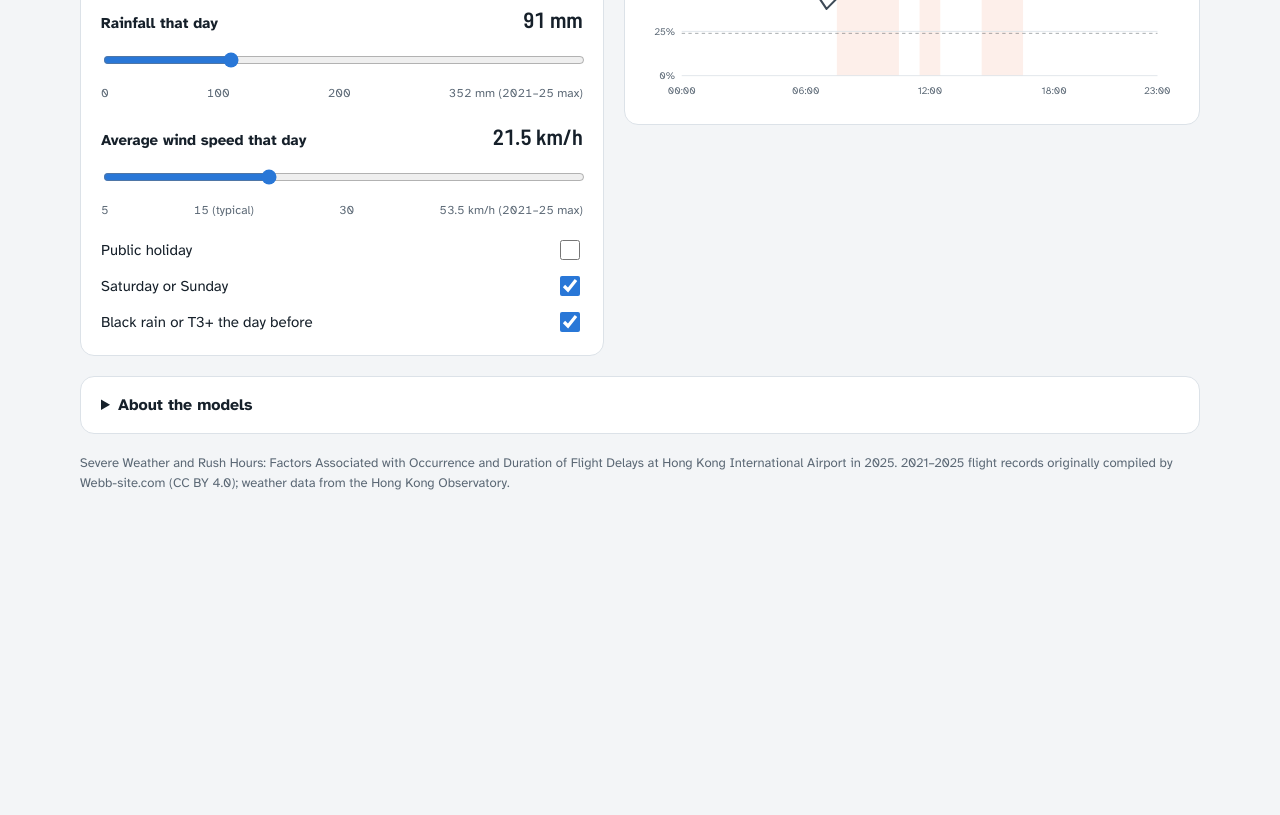
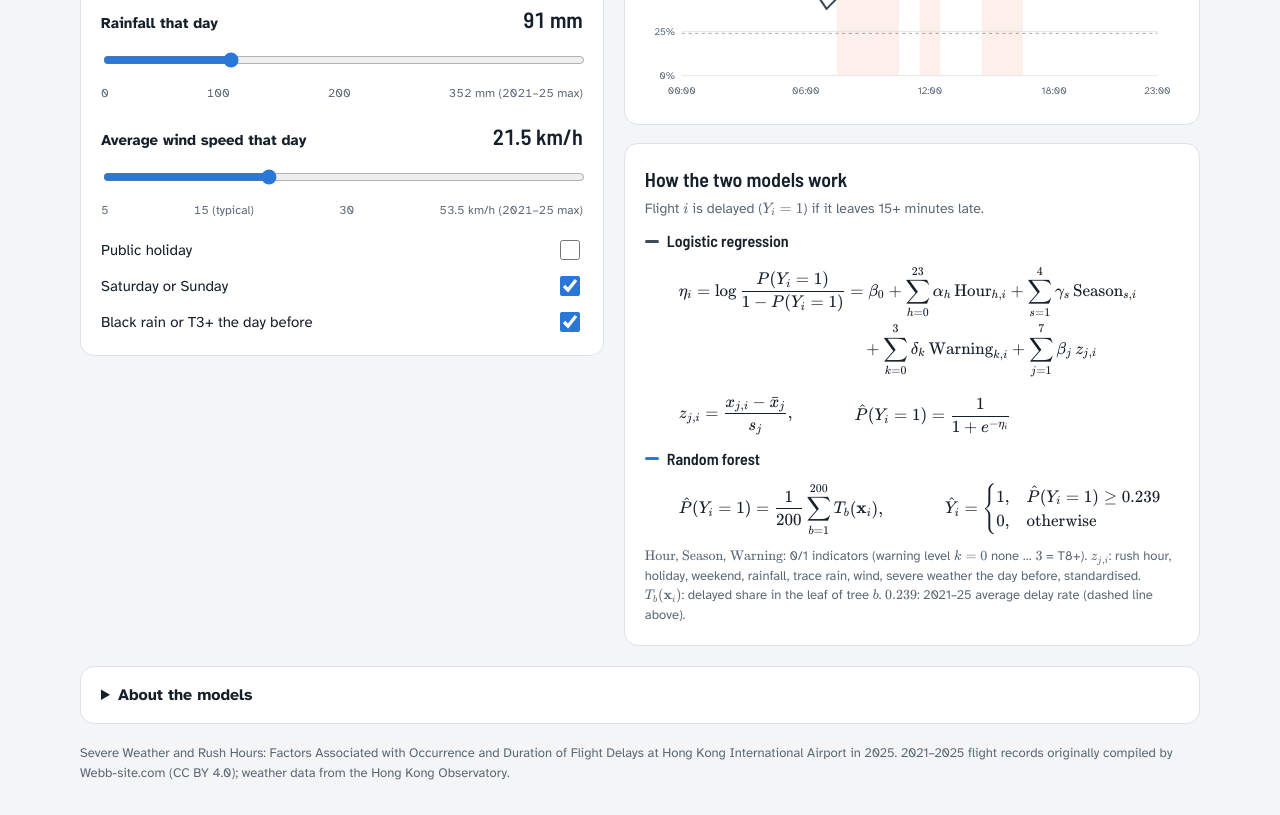
Before and after one commit to lswill2007/hkg-delay-predictor, a plain HTML site: page index.html in a window 1280 px wide. Shown: the part 797-1612 px from the top of the page. Before the commit the page ends 1322 px from the top, so only its background shows below. Drawn offline with nearby package versions, Linux system fonts and the light colour scheme.

Commit message:
Implement model formulas panel with LaTeX support
Added a panel for model formulas with explanations and LaTeX rendering.

```diff
--- a/index.html
+++ b/index.html
@@ -106,7 +106,25 @@ button:focus-visible,input:focus-visible,summary:focus-visible{outline:2px solid
   .mbar .m small{font-size:12px;color:var(--muted)}
   .mbar .m b{font-family:var(--font-display);font-size:30px;font-variant-numeric:tabular-nums}
 }
+/* Model formulas panel (right column, under the hourly chart) */
+.formulas{display:flex;flex-direction:column;gap:10px}
+.formulas h3{font-family:var(--font-display);font-weight:600;font-size:16px;margin:0;display:flex;align-items:center;gap:8px}
+.formulas h3 i{display:inline-block;width:14px;height:3px;border-radius:2px}
+.eq{overflow-x:auto;overflow-y:hidden;-webkit-overflow-scrolling:touch;padding:2px 0}
+.eq-row{display:flex;flex-wrap:wrap;align-items:center;gap:4px 28px}
+.tex{white-space:normal;font-family:ui-monospace,Menlo,Consolas,monospace;font-size:12px;color:var(--muted)}
+.tex .katex-display{margin:0}
+.tex .katex{font-size:17px;color:var(--ink);white-space:nowrap}
+.tex .katex-display>.katex{text-align:left}
+.formulas .hint{max-width:none}
+.formulas .sub .katex,.formulas .hint .katex{font-size:1.08em}
+.formulas{container-type:inline-size}
+.eq-narrow{display:none}
+@container (max-width:520px){.eq-wide{display:none}.eq-narrow{display:block}.tex .katex{font-size:15px}}
 </style>
+<link rel="stylesheet" href="https://cdn.jsdelivr.net/npm/katex@0.16.11/dist/katex.min.css" crossorigin="anonymous">
+<script defer src="https://cdn.jsdelivr.net/npm/katex@0.16.11/dist/katex.min.js" crossorigin="anonymous"></script>
+<script defer src="https://cdn.jsdelivr.net/npm/katex@0.16.11/dist/contrib/auto-render.min.js" crossorigin="anonymous" onload="renderFormulas()"></script>
 
 </head>
 <body>
@@ -206,6 +224,50 @@ button:focus-visible,input:focus-visible,summary:focus-visible{outline:2px solid
           <div class="legend"><span><i style="background:var(--rf)"></i>Random forest</span><span><i style="background:var(--logit)"></i>Logistic</span></div>
         </div>
         <div class="chart"><svg id="hourChart" viewBox="0 0 640 260" role="img" aria-label="Predicted delay chance by departure hour"></svg></div>
+      </div>
+
+      <div class="panel formulas" aria-label="Model formulas">
+        <div><h2>How the two models work</h2><p class="sub">Flight \(i\) is delayed (\(Y_i = 1\)) if it leaves 15+ minutes late.</p></div>
+
+        <h3><i style="background:var(--logit)"></i>Logistic regression</h3>
+        <div class="eq eq-wide"><div class="tex">
+\[
+\begin{aligned}
+\eta_i = \log \frac{P(Y_i = 1)}{1 - P(Y_i = 1)}
+  &= \beta_0 + \sum_{h=0}^{23} \alpha_h \, \text{Hour}_{h,i} + \sum_{s=1}^{4} \gamma_s \, \text{Season}_{s,i} \\
+  &\quad + \sum_{k=0}^{3} \delta_k \, \text{Warning}_{k,i} + \sum_{j=1}^{7} \beta_j \, z_{j,i}
+\end{aligned}
+\]
+        </div></div>
+        <div class="eq eq-narrow"><div class="tex">
+\[
+\begin{aligned}
+\eta_i &= \log \frac{P(Y_i = 1)}{1 - P(Y_i = 1)} \\
+  &= \beta_0 + \sum_{h=0}^{23} \alpha_h \, \text{Hour}_{h,i} + \sum_{s=1}^{4} \gamma_s \, \text{Season}_{s,i} \\
+  &\quad + \sum_{k=0}^{3} \delta_k \, \text{Warning}_{k,i} + \sum_{j=1}^{7} \beta_j \, z_{j,i}
+\end{aligned}
+\]
+        </div></div>
+        <div class="eq eq-row">
+          <div class="tex">\[ z_{j,i} = \frac{x_{j,i} - \bar{x}_j}{s_j}, \]</div>
+          <div class="tex">\[ \hat{P}(Y_i = 1) = \frac{1}{1 + e^{-\eta_i}} \]</div>
+        </div>
+
+        <h3><i style="background:var(--rf)"></i>Random forest</h3>
+        <div class="eq eq-row">
+          <div class="tex">\[ \hat{P}(Y_i = 1) = \frac{1}{200} \sum_{b=1}^{200} T_b(\mathbf{x}_i), \]</div>
+          <div class="tex">
+\[
+\hat{Y}_i =
+\begin{cases}
+  1, & \hat{P}(Y_i = 1) \geq 0.239 \\
+  0, & \text{otherwise}
+\end{cases}
+\]
+          </div>
+        </div>
+
+        <p class="hint">\(\text{Hour}\), \(\text{Season}\), \(\text{Warning}\): 0/1 indicators (warning level \(k = 0\) none … \(3\) = T8+). \(z_{j,i}\): rush hour, holiday, weekend, rainfall, trace rain, wind, severe weather the day before, standardised. \(T_b(\mathbf{x}_i)\): delayed share in the leaf of tree \(b\). \(0.239\): 2021–25 average delay rate (dashed line above).</p>
       </div>
     </section>
   </div>
@@ -334,6 +396,15 @@ function setTypical(sig){
 document.querySelectorAll('input[name=warning]').forEach(el=>el.addEventListener("change",()=>{setTypical(el.value); update();}));
 document.querySelectorAll("[data-preset]").forEach(b=>b.addEventListener("click",()=>apply(PRESETS[b.dataset.preset])));
 update();
+// Typeset the LaTeX in the formulas panel with KaTeX auto-render; if it fails to load, the LaTeX source stays visible.
+function renderFormulas(){
+  if(!window.renderMathInElement) return;
+  renderMathInElement(document.querySelector(".formulas"), {
+    delimiters:[{left:"\\[",right:"\\]",display:true},{left:"\\(",right:"\\)",display:false}],
+    fleqn:true, throwOnError:false
+  });
+}
+if(window.renderMathInElement) renderFormulas();
 </script>
 
 </body>
```
